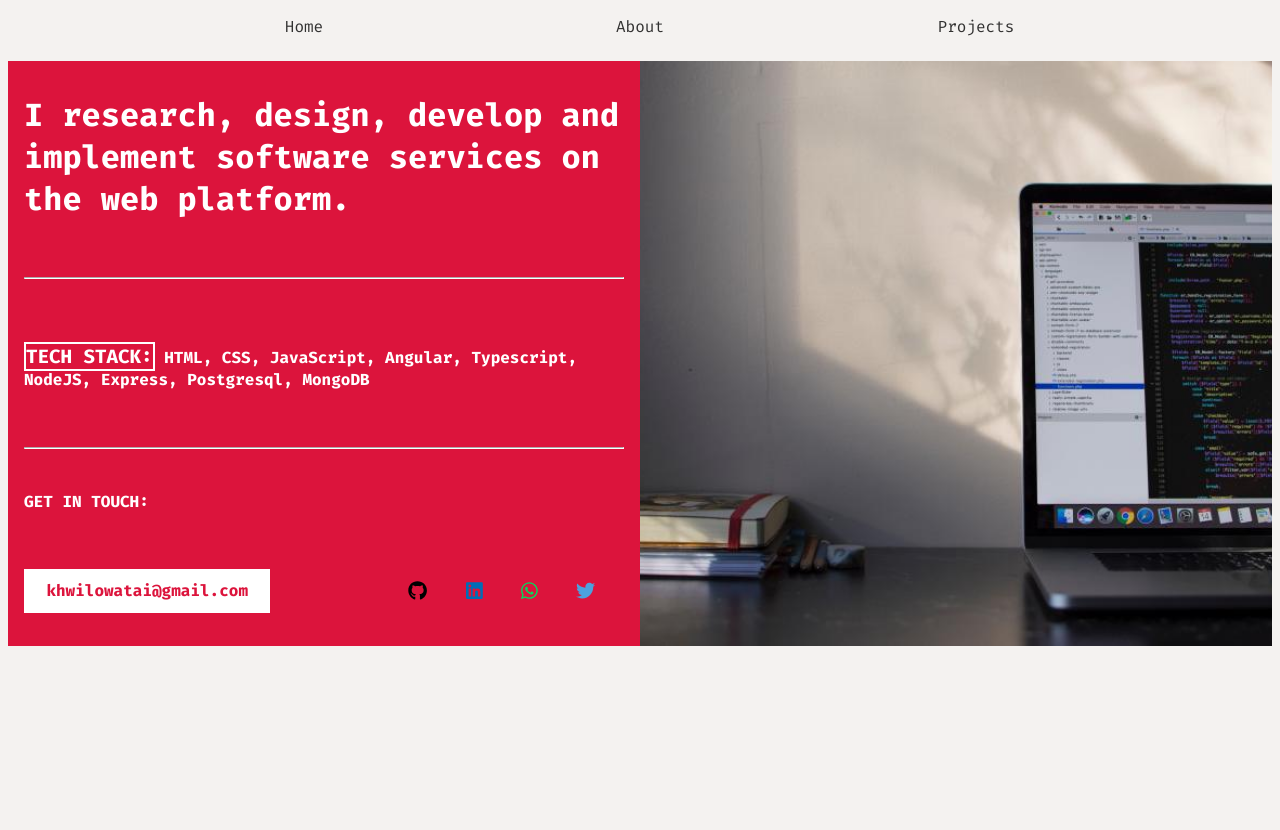
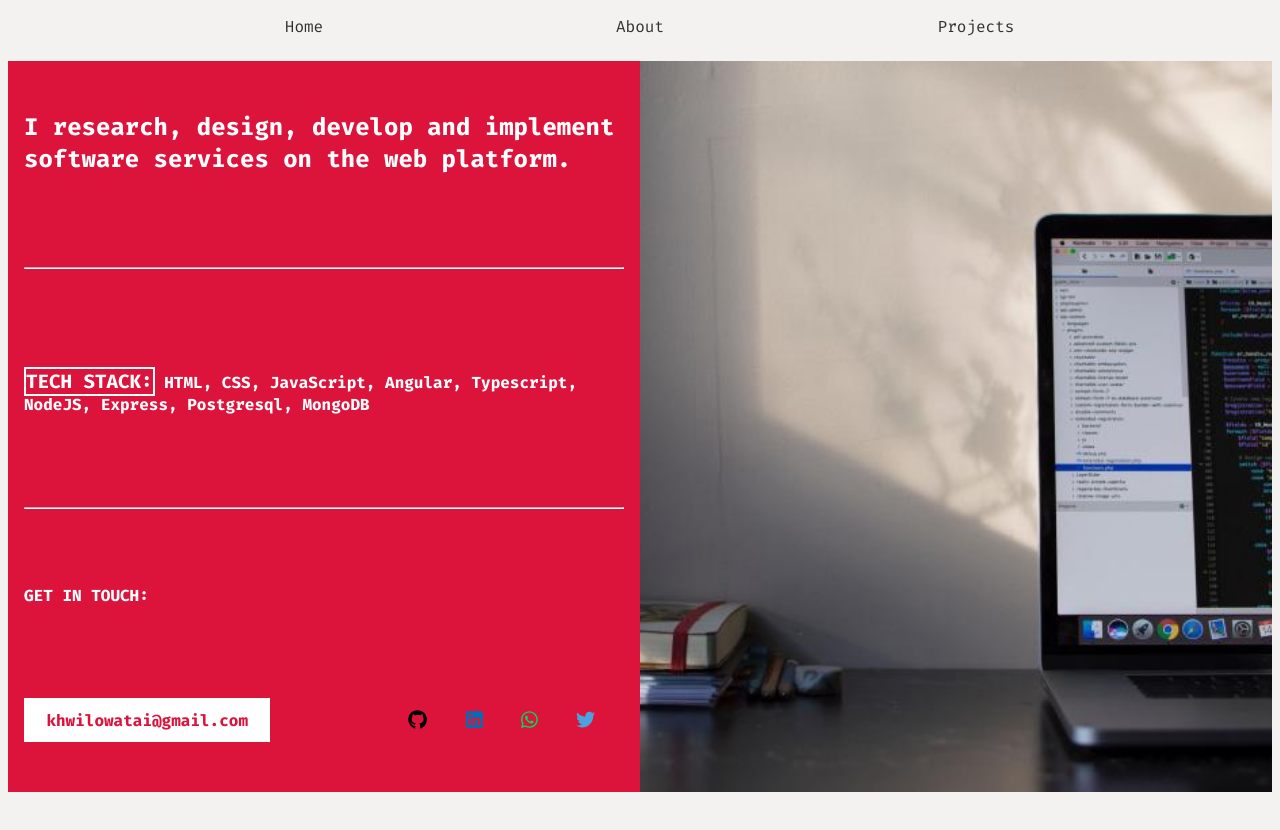
Before and after one commit to khwilo/khwilo, an Angular app: page /about in a window 1280 px wide. Shown: the top 830 px of the page. After the commit the page ends 800 px from the top, so only its background shows below. Built offline with nearby package versions, Linux system fonts and the light colour scheme.

Commit message:
Make the container to fill remaining content

```diff
--- a/src/app/about/about.component.css
+++ b/src/app/about/about.component.css
@@ -1,8 +1,8 @@
 .about-container {
-  display: grid;
-  grid-template-rows: repeat(2, auto);
+  display: flex;
+  flex-direction: column;
   padding: 0.5em;
-  min-height: 100vh;
+  min-height: calc(100vh - 3.3em);
 }
 
 .about-info {
@@ -14,10 +14,11 @@
   display: flex;
   flex-direction: column;
   justify-content: space-around;
+  flex: 1;
 }
 
 .about-info #intro {
-  font-size: 2em;
+  font-size: 1.5em;
 }
 
 .about-info #about__horizontal-line {
```
